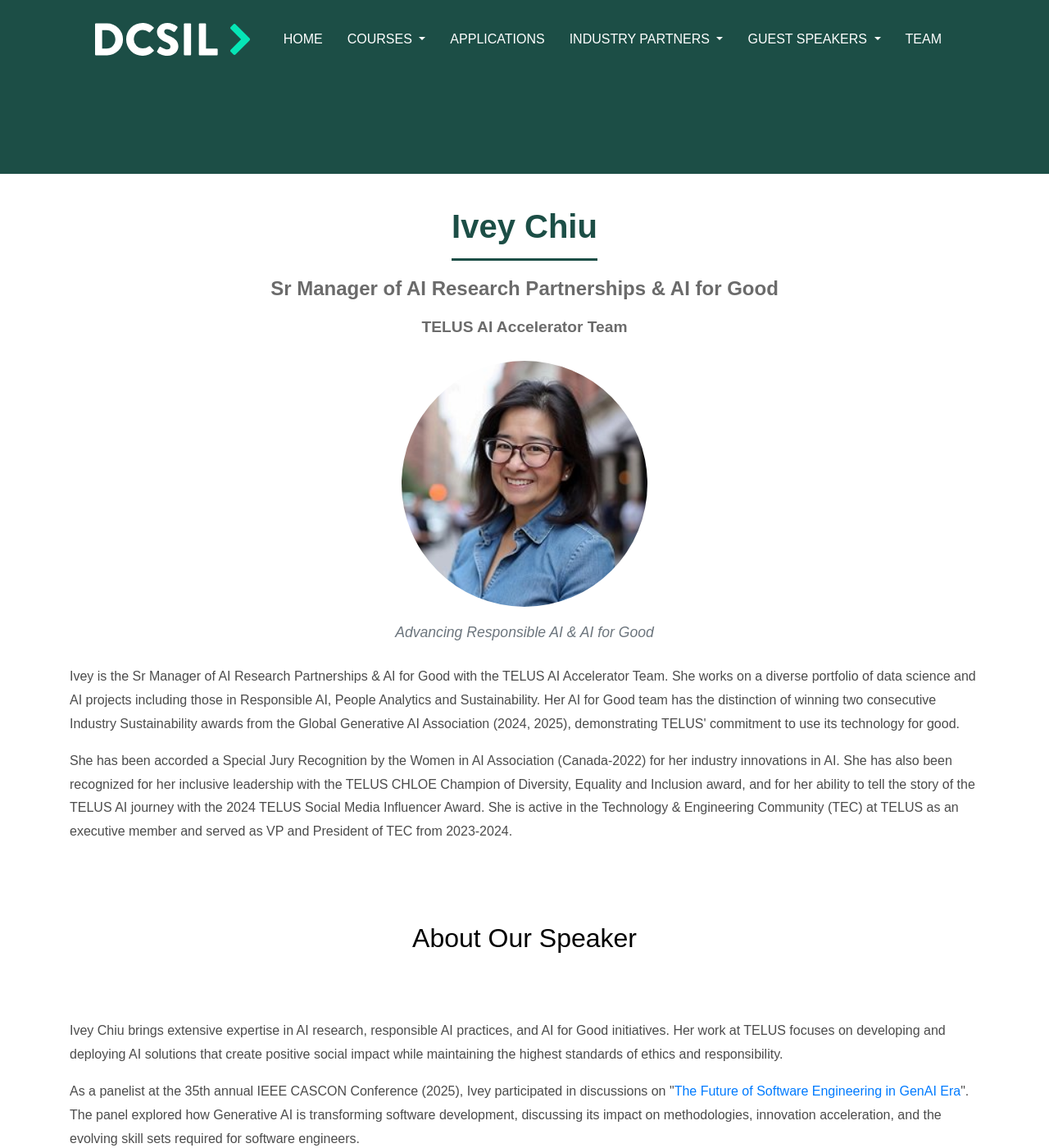
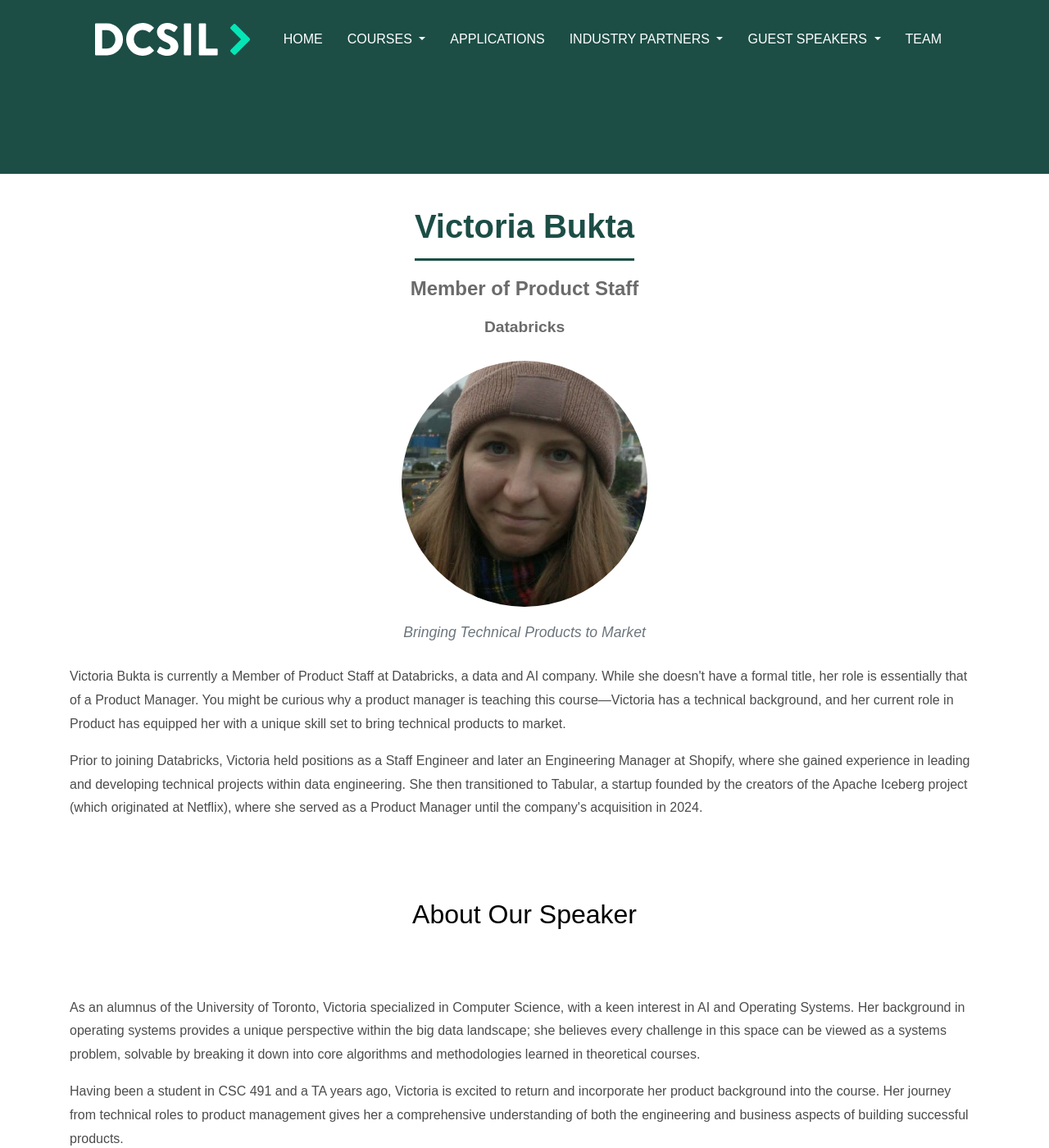
Before and after one commit to dcsil/website, a Jekyll site: the page built from _pages/speakers/meet-speakers.html, in a window 1280 px wide and 1400 px high, scrolled down 432 px. Shown: the whole window at 82% size. Built offline with Jekyll 4.4.1, drawn with Linux system fonts in a browser that asks for light colours; some of the changed text lies outside the part shown.

Commit message:
adds vicky profile

```diff
--- /dev/null
+++ b/_includes/speakers/speaker-victoria-bukta.html
@@ -0,0 +1,68 @@
+<!-- speaker-victoria-bukta -->
+<style>
+.speaker-image-link {
+  transition: transform 0.3s ease;
+  display: inline-block;
+}
+.speaker-image-link:hover {
+  transform: scale(1.05);
+}
+.speaker-name {
+  font-size: 2.5rem;
+  font-weight: 700;
+  color: #1C4E46;
+  margin-bottom: 10px;
+  padding-bottom: 15px;
+  border-bottom: 3px solid #1C4E46;
+  display: inline-block;
+}
+.speaker-title {
+  font-size: 1.5rem;
+  font-weight: 600;
+  color: #6B6B6B;
+  margin-top: 10px;
+  margin-bottom: 30px;
+}
+</style>
+<section class="section" style="padding-top: 40px; padding-bottom: 40px;">
+  <div class="container">
+    <div class="row">
+      <div class="col-12 text-center">
+        <div class="speaker-name">Victoria Bukta</div>
+        <div class="speaker-title">Member of Product Staff</div>
+        <div class="speaker-title" style="font-size: 1.2rem; margin-top: -10px;">Databricks</div>
+        <div class="speaker-image-link d-inline-block mb-3">
+          <img src="{{ 'assets/images/speakers/vicky-bukta.jpg' | relative_url }}" alt="Victoria Bukta" style="width: 300px; height: 300px; object-fit: cover; border-radius: 50%;">
+        </div>
+        <p class="text-muted mb-4" style="font-style: italic; font-size: 1.1rem;">Bringing Technical Products to Market</p>
+      </div>
+
+      <div class="col-12">
+        <p>Victoria Bukta is currently a Member of Product Staff at Databricks, a data and AI company. While she doesn't have a formal title, her role is essentially that of a Product Manager. You might be curious why a product manager is teaching this course—Victoria has a technical background, and her current role in Product has equipped her with a unique skill set to bring technical products to market.</p>
+
+        <p>Prior to joining Databricks, Victoria held positions as a Staff Engineer and later an Engineering Manager at Shopify, where she gained experience in leading and developing technical projects within data engineering. She then transitioned to Tabular, a startup founded by the creators of the Apache Iceberg project (which originated at Netflix), where she served as a Product Manager until the company's acquisition in 2024.</p>
+      </div>
+    </div>
+  </div>
+</section>
+
+<section class="section" style="padding-top: 40px; padding-bottom: 40px;">
+  <div class="container">
+    <div class="row">
+      <div class="col-12 text-center">
+        <h2 class="section-title">About Our Speaker</h2>
+      </div>
+
+      <div class="col-12">
+        <p>As an alumnus of the University of Toronto, Victoria specialized in Computer Science, with a keen interest in AI and Operating Systems. Her background in operating systems provides a unique perspective within the big data landscape; she believes every challenge in this space can be viewed as a systems problem, solvable by breaking it down into core algorithms and methodologies learned in theoretical courses.</p>
+
+        <p>Having been a student in CSC 491 and a TA years ago, Victoria is excited to return and incorporate her product background into the course. Her journey from technical roles to product management gives her a comprehensive understanding of both the engineering and business aspects of building successful products.</p>
+
+        <p>Victoria's unique combination of technical depth and product management experience makes her an ideal instructor for students looking to understand how to bridge the gap between building technical products and successfully bringing them to market.</p>
+
+        <p>Learn more about Victoria on her <a href="https://www.linkedin.com/in/victoria-bukta/" target="_blank" rel="noopener noreferrer">LinkedIn profile</a>.</p>
+      </div>
+    </div>
+  </div>
+</section>
+<!-- /speaker-victoria-bukta -->
--- a/_pages/speakers/meet-speakers.html
+++ b/_pages/speakers/meet-speakers.html
@@ -6,4 +6,6 @@
 description: "Meet the industry experts who share their insights with DCSIL students<br>bringing real-world experience directly into the classroom."
 ---
 
+{% include speakers/speaker-victoria-bukta.html %}
+
 {% include speakers/speaker-ivey.html %}
```
Also changed, not shown: assets/images/speakers/vicky-bukta.jpg (added).
